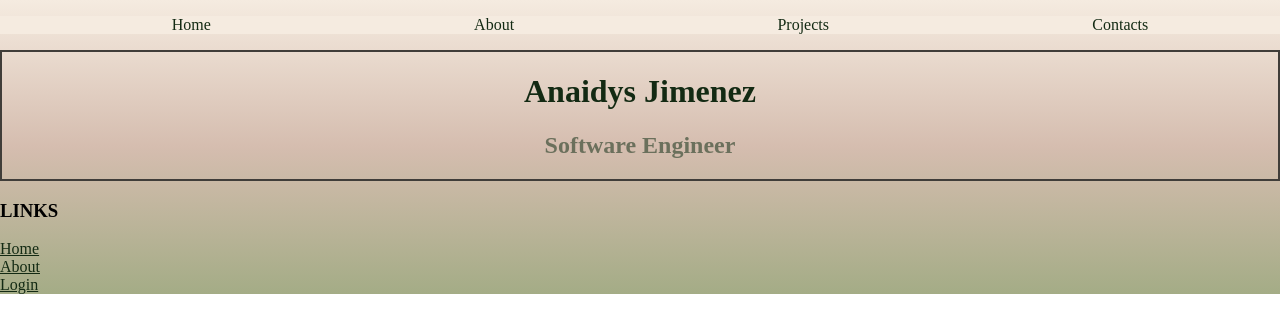
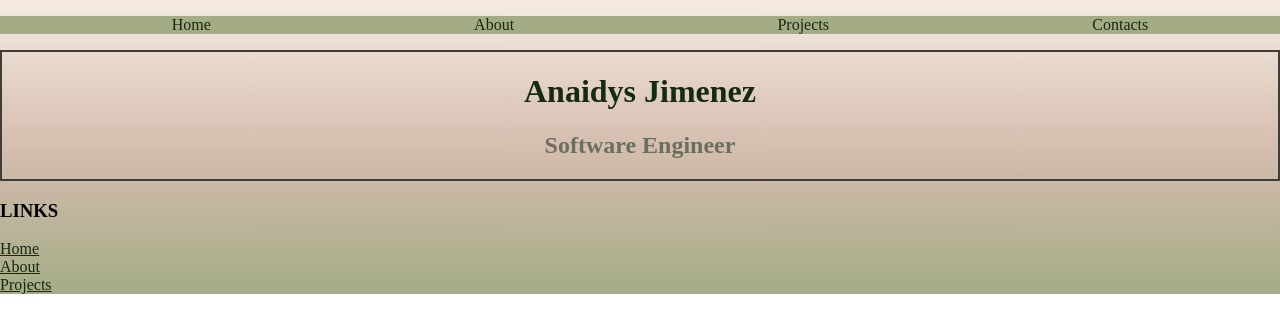
Before and after one commit to janaidys/portfolio, a plain HTML site: page portfolio/index.html in a window 1280 px wide. Drawn offline with Linux system fonts and the light colour scheme.

Commit message:
edits to home page

```diff
--- a/portfolio/index.html
+++ b/portfolio/index.html
@@ -51,8 +51,10 @@
 <a href=about.html>About</a>
 <br>
 <!--Clicking this link will take you to the "admin" page -->
-<a href="contact.html">Login</a>
+<a href="projects.html">Projects</a>
 </div>
+
+
     </footer>
 </body>
 </html>
--- a/portfolio/public/styles/style.css
+++ b/portfolio/public/styles/style.css
@@ -30,7 +30,11 @@ body {
 
 /* header CSS */
 header {
-    background-color: var(--cream)
+    background-color: var(--sage);
+
+}
+
+nav {
 
 }
 
```
